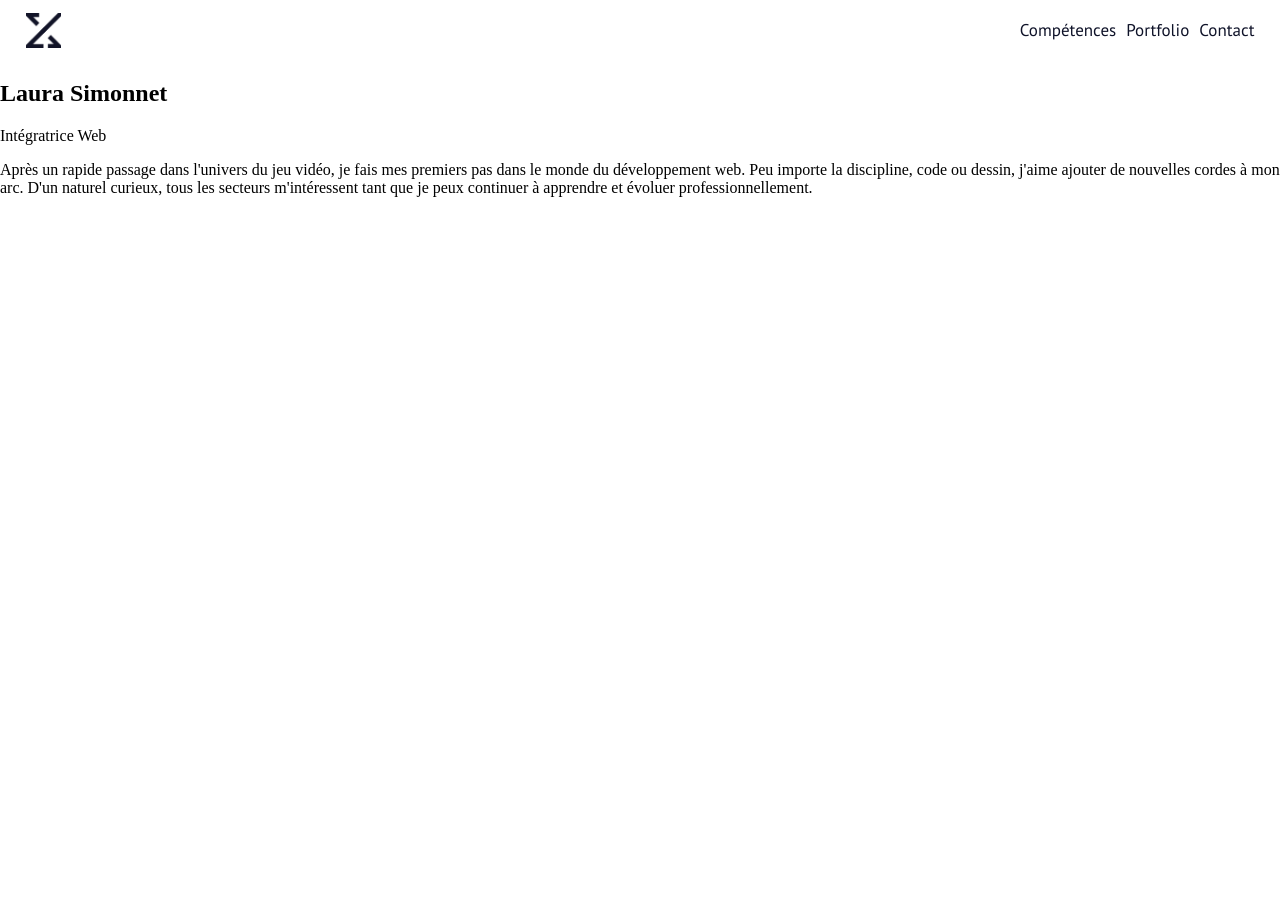
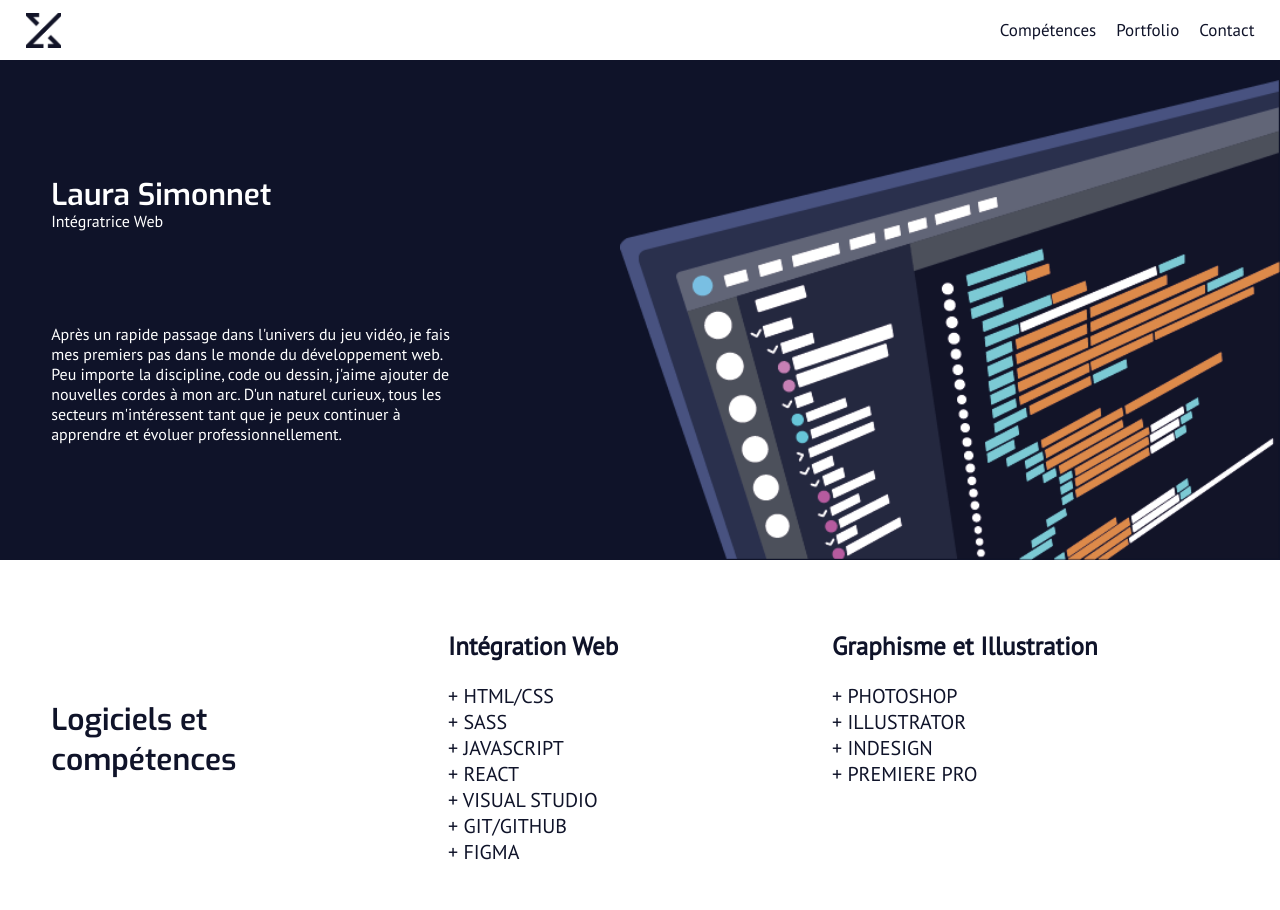
Before and after one commit to Laura-S21/LS-Portfolio, a website: page index.html in a window 1280 px wide. Before the commit the page ends 800 px from the top, so only its background shows below. Drawn offline with Linux system fonts and the light colour scheme.

Commit message:
:feat: add skills section

```diff
--- a/index.html
+++ b/index.html
@@ -26,6 +26,27 @@
             <h1 class="intro__name">Laura Simonnet</h1>
             <p class="intro__title">Intégratrice Web</p>
             <p class="intro__text">Après un rapide passage dans l'univers du jeu vidéo, je fais mes premiers pas dans le monde du développement web. Peu importe la discipline, code ou dessin, j'aime ajouter de nouvelles cordes à mon arc. D'un naturel curieux, tous les secteurs m'intéressent tant que je peux continuer à apprendre et évoluer professionnellement.</p>
+            <img class="intro__illu" src="assets/ILLU-SITE.png"/>
+        </section>
+        <section class="skills">
+            <h2 class="skills__title">Logiciels et compétences</h2>
+            <h3 class="skills__web-title">Intégration Web</h3>
+            <ul class="skills__web-list">
+                <li class="skills__web-skill">+ HTML/CSS</li>
+                <li class="skills__web-skill">+ SASS</li>
+                <li class="skills__web-skill">+ JAVASCRIPT</li>
+                <li class="skills__web-skill">+ REACT</li>
+                <li class="skills__web-skill">+ VISUAL STUDIO</li>
+                <li class="skills__web-skill">+ GIT/GITHUB</li>
+                <li class="skills__web-skill">+ FIGMA</li>
+            </ul>
+            <h3 class="skills__graph-title">Graphisme et Illustration</h3>
+            <ul class="skills__graph-list">
+                <li class="skills__graph-skill">+ PHOTOSHOP</li>
+                <li class="skills__graph-skill">+ ILLUSTRATOR</li>
+                <li class="skills__graph-skill">+ INDESIGN</li>
+                <li class="skills__graph-skill">+ PREMIERE PRO</li>
+            </ul>
         </section>
     </main>
     <footer></footer>
--- a/main.scss
+++ b/main.scss
@@ -1,3 +1,4 @@
 @import "sass/Utils/variables";
 @import "sass/Layout/header";
-@import "sass/Base/base"
+@import "sass/Base/base";
+@import "sass/home"
--- a/sass/Base/_base.scss
+++ b/sass/Base/_base.scss
@@ -1,3 +1,16 @@
 body {
-    margin: 0;
+    margin: auto;
+    max-width: 1440px;
+    position: relative;
 }
+ p, li, h3 {
+    font-family: $font-text;
+ }
+
+ h1, h2 {
+    font-family: $font-title;
+ }
+
+ li {
+    list-style: none;
+ }
--- a/sass/Layout/_header.scss
+++ b/sass/Layout/_header.scss
@@ -17,7 +17,7 @@
         display: flex;
         align-items: center;
         justify-content: center;
-        gap: 10px;
+        gap: 20px;
         margin: 0;
         padding: 0;
     }
--- /dev/null
+++ b/sass/_home.scss
@@ -0,0 +1,92 @@
+.intro {
+   background-color: $color-primary;
+   color: white;
+   position: relative;
+   height: 500px;
+   width: 100vw;
+   position: absolute;
+   left: 50%;
+   transform: translateX(-50%);
+
+   &__name {
+    position: absolute;
+    left: 4%;
+    top: 18%;
+    font-size: 30px;
+   }
+
+   &__title {
+    position: absolute;
+    left: 4%;
+    top: 27%;
+   }
+
+   &__text {
+    width: 400px;
+    height: 200px;
+    position: absolute;
+    left: 4%;
+    bottom: 4%;
+   }
+
+   &__illu {
+    height: 480px;
+    position: absolute;
+    right: 0;
+    bottom: 0;
+   }
+}
+
+.skills {
+    position: relative;
+    height: 350px;
+    color: $color-primary;
+    background-color: white;
+    position: absolute;
+    top: 560px;
+    width: 100vw;
+    left: 50%;
+    transform: translateX(-50%);
+
+    &__title {
+        width: 160px;
+        font-size: 30px;
+        margin: 0;
+        position: absolute;
+        left: 4%;
+        top: 40%;
+    }
+
+    &__web-title {
+        position: absolute;
+        top: 20%;
+        left: 35%;
+        margin: 0;
+        font-size: 25px;
+    }
+
+    &__web-list {
+        padding: 0;
+        margin: 0;
+        position: absolute;
+        left: 35%;
+        top: 35%;
+        font-size: 20px;
+    }
+
+    &__graph-title {
+        position: absolute;
+        top: 20%;
+        left: 65%;
+        margin: 0;
+        font-size: 25px;
+    }
+    &__graph-list {
+        padding: 0;
+        margin: 0;
+        position: absolute;
+        left: 65%;
+        top: 35%;
+        font-size: 20px;
+    }
+}
```
Also changed, not shown: assets/ILLU-SITE.png (added), css/main.css, 1 other file.
